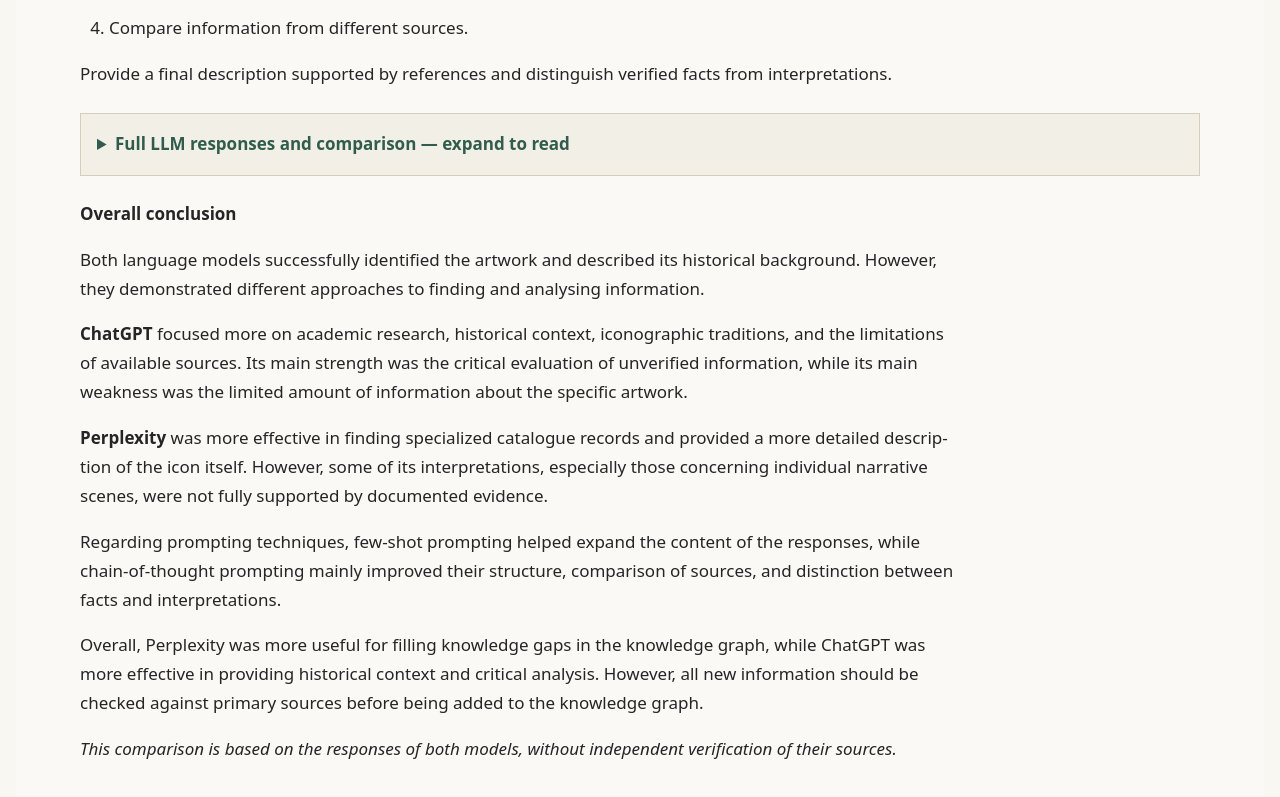
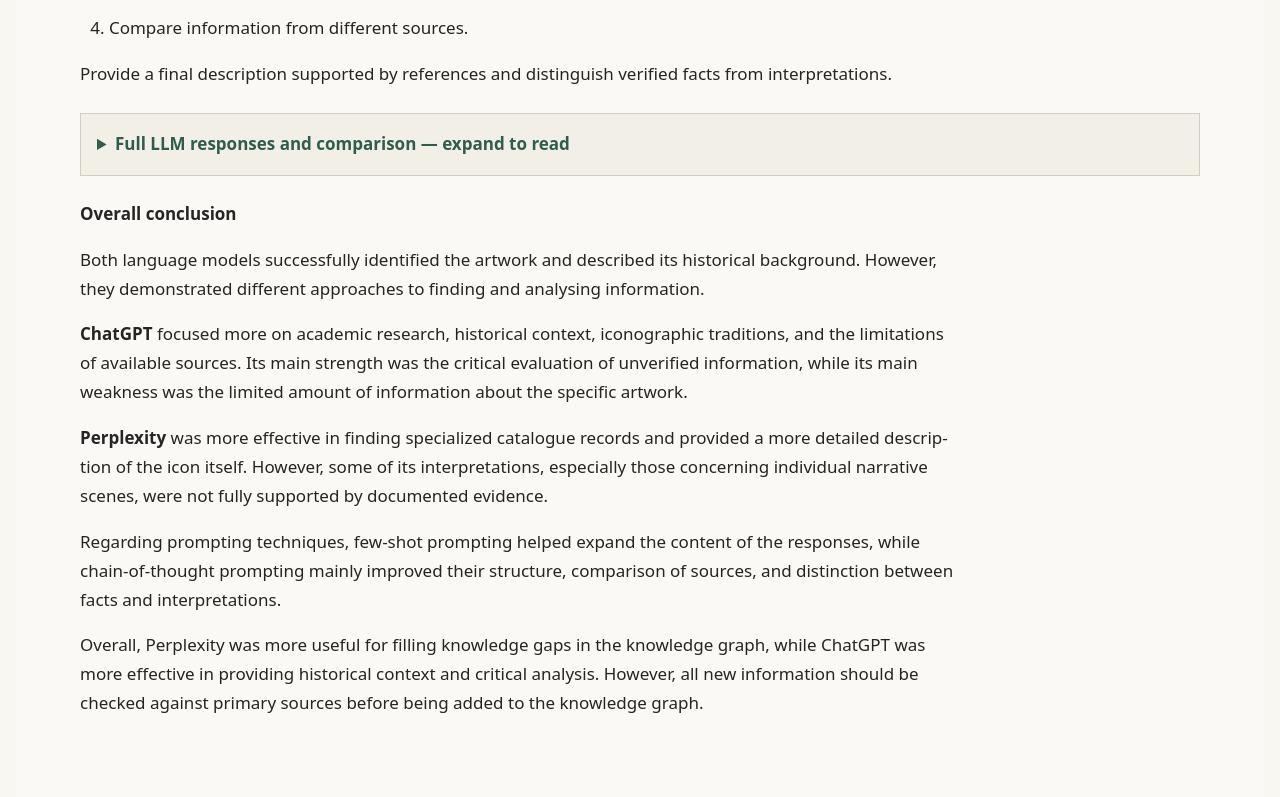
Before and after one commit to ameenahubey-lang/charalampius-kg.com., a plain HTML site: page llms.html in a window 1280 px wide. Shown: the part 1250-2047 px from the top of the page. Drawn offline with Linux system fonts and the light colour scheme.

Commit message:
Update llms.html

```diff
--- a/llms.html
+++ b/llms.html
@@ -2088,6 +2088,5 @@ facts and interpretations.</p><p>Overall, Perplexity was more useful for filling
 knowledge graph, while ChatGPT was more effective in providing
 historical context and critical analysis. However, all new information
 should be checked against primary sources before being added to the
-knowledge graph.</p><p><em>This comparison is based on the responses of both models, without
-independent verification of their sources.</em></p></body>
+knowledge graph.</p><p><em></em></p></body>
 </html>
```
